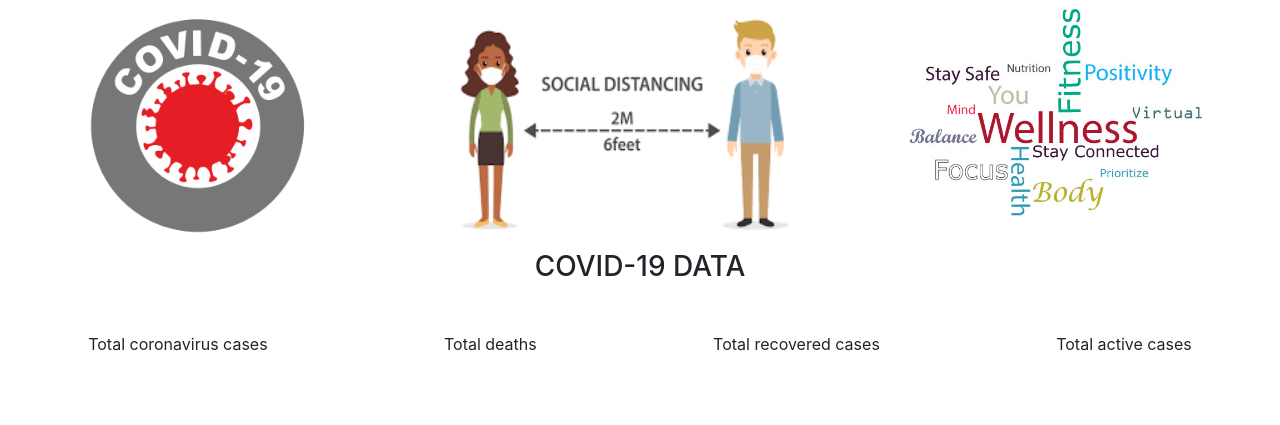
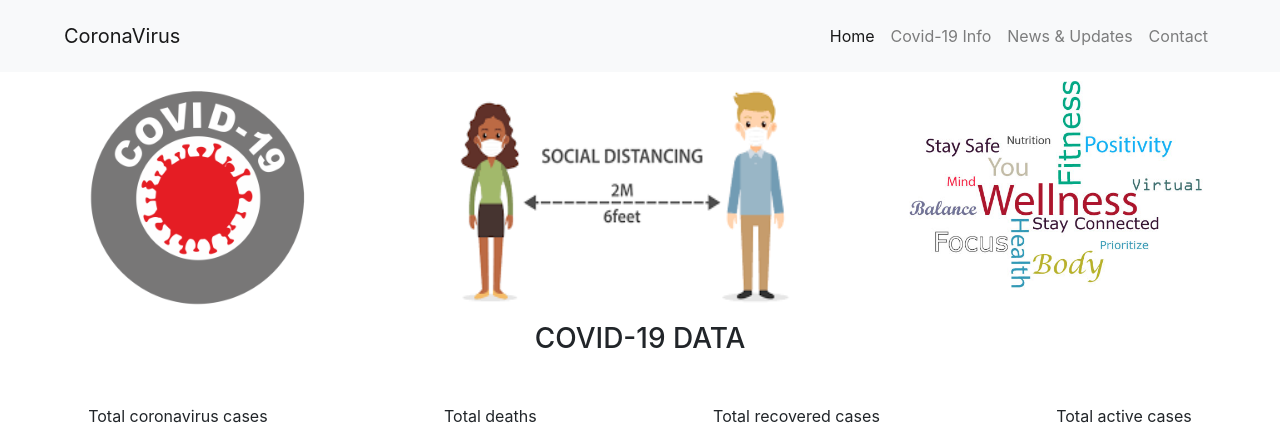
Before and after one commit to Sagar15Coder/covid19data.github.io, a PHP site: page / in a window 1280 px wide. Shown: the top 425 px of the page. Run offline with PHP 8.4, Linux system fonts and the light colour scheme; some libraries are stand-ins or nearby versions.

Commit message:
index file

```diff
--- a/index.html
+++ b/index.html
@@ -12,7 +12,31 @@
 
 <body onload="fetchData()">
 
-<?php include 'menu.php'; ?>
+<nav class="navbar navbar-expand-lg navbar-light bg-light p-3 nav_style">
+  <a class="navbar-brand pl-5" href="#">CoronaVirus</a>
+  <button class="navbar-toggler" type="button" data-toggle="collapse" data-target="#navbarSupportedContent" aria-controls="navbarSupportedContent" aria-expanded="false" aria-label="Toggle navigation">
+    <span class="navbar-toggler-icon"></span>
+  </button>
+
+  <div class="collapse navbar-collapse" id="navbarSupportedContent">
+    <ul class="navbar-nav ml-auto pr-5">
+      <li class="nav-item active">
+        <a class="nav-link" href="index.php">Home <span class="sr-only">(current)</span></a>
+      </li>
+      <li class="nav-item">
+        <a class="nav-link" href="covid19info.php">Covid-19 Info</a>
+      </li>
+      <li class="nav-item">
+        <a class="nav-link" href="news.php">News & Updates</a>
+      </li>
+      <li class="nav-item">
+        <a class="nav-link" href="contact.php">Contact</a>
+      </li>
+
+    </ul>
+
+  </div>
+</nav>
 <div class="main_header">
   <div class="row w-100 h-100">
     <div class="col-lg-4 col-md-4 col-12 order-lg-1 order-2">
```
Also changed, not shown: contact.php (+25 -1 lines), covid19info.php (+25 -1 lines), news.php (+25 -1 lines).
